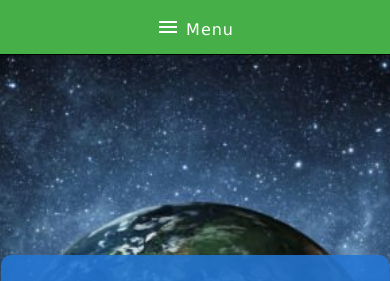
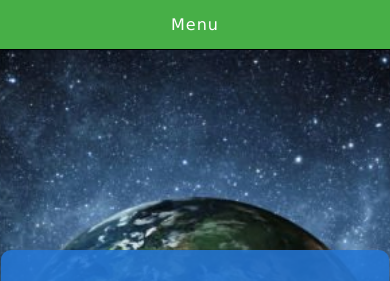
Before and after one commit to shariq-yousuf/psdc150, a plain HTML site: page index.html in a window 390 px wide. Shown: the top 281 px of the page. Drawn offline with Linux system fonts and the light colour scheme.

Commit message:
landingPageOK

```diff
--- a/css/style.css
+++ b/css/style.css
@@ -163,10 +163,6 @@ footer a:hover {
         cursor: pointer;
     }
 
-    #icon {
-        vertical-align: bottom;
-    }
-
     .drop-btn:hover {
         background-color: rgba(7, 148, 7, 0.74);
         color: white;
--- a/index.html
+++ b/index.html
@@ -25,7 +25,7 @@
             </ul>
         </div>
         <div class="dropdown">
-            <button class="drop-btn"><i class="material-icons" id="icon">menu</i> Menu</button>
+            <button class="drop-btn">Menu</button>
             <div class="drop-menu">
                 <ul>
                     <span>
```
